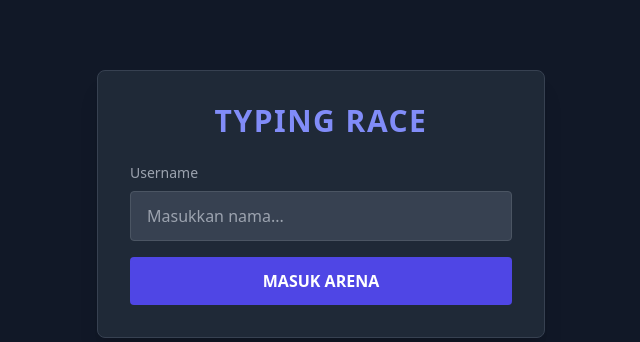
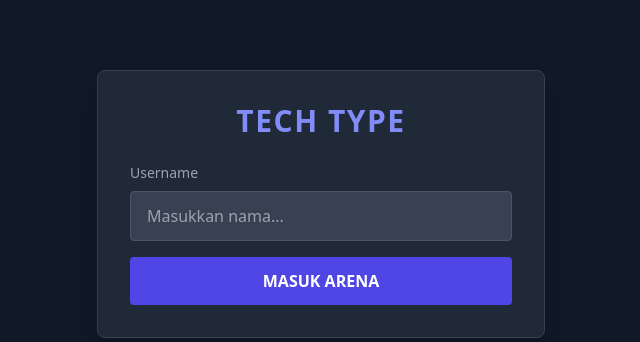
Before and after one commit to KamingLo/TechType, a Python web app: template client/templates/index.html in a window 1280 px wide. Shown: the part 196-538 px from the top of the page, without its empty margins (319-959 px from the left). Run offline with Jinja, Linux system fonts and the light colour scheme; the template is opened without the code that fills it, so the values that code supplies are empty; some libraries are stand-ins or nearby versions.

Commit message:
Update teks

```diff
--- a/client/templates/index.html
+++ b/client/templates/index.html
@@ -3,7 +3,7 @@
 <head>
     <meta charset="UTF-8">
     <meta name="viewport" content="width=device-width, initial-scale=1.0">
-    <title>Typing Race TCP</title>
+    <title>Tech Type TCP</title>
     <script src="https://cdn.tailwindcss.com"></script>
     <style>
         @keyframes spin { 0% { transform: rotate(0deg); } 100% { transform: rotate(360deg); } }
@@ -24,7 +24,7 @@
 <body class="bg-gray-900 text-white min-h-screen flex items-center justify-center p-4">
 
     <div id="username-section" class="w-full max-w-md bg-gray-800 rounded-lg shadow-xl p-8 border border-gray-700">
-        <h1 class="text-3xl font-bold text-center mb-6 text-indigo-400 tracking-wider">TYPING RACE</h1>
+        <h1 class="text-3xl font-bold text-center mb-6 text-indigo-400 tracking-wider">TECH TYPE</h1>
         <div class="mb-4">
             <label class="block text-gray-400 text-sm mb-2">Username</label>
             <input type="text" id="username" class="w-full px-4 py-3 bg-gray-700 rounded border border-gray-600 text-white focus:outline-none focus:border-indigo-500 transition-colors" placeholder="Masukkan nama...">
```
